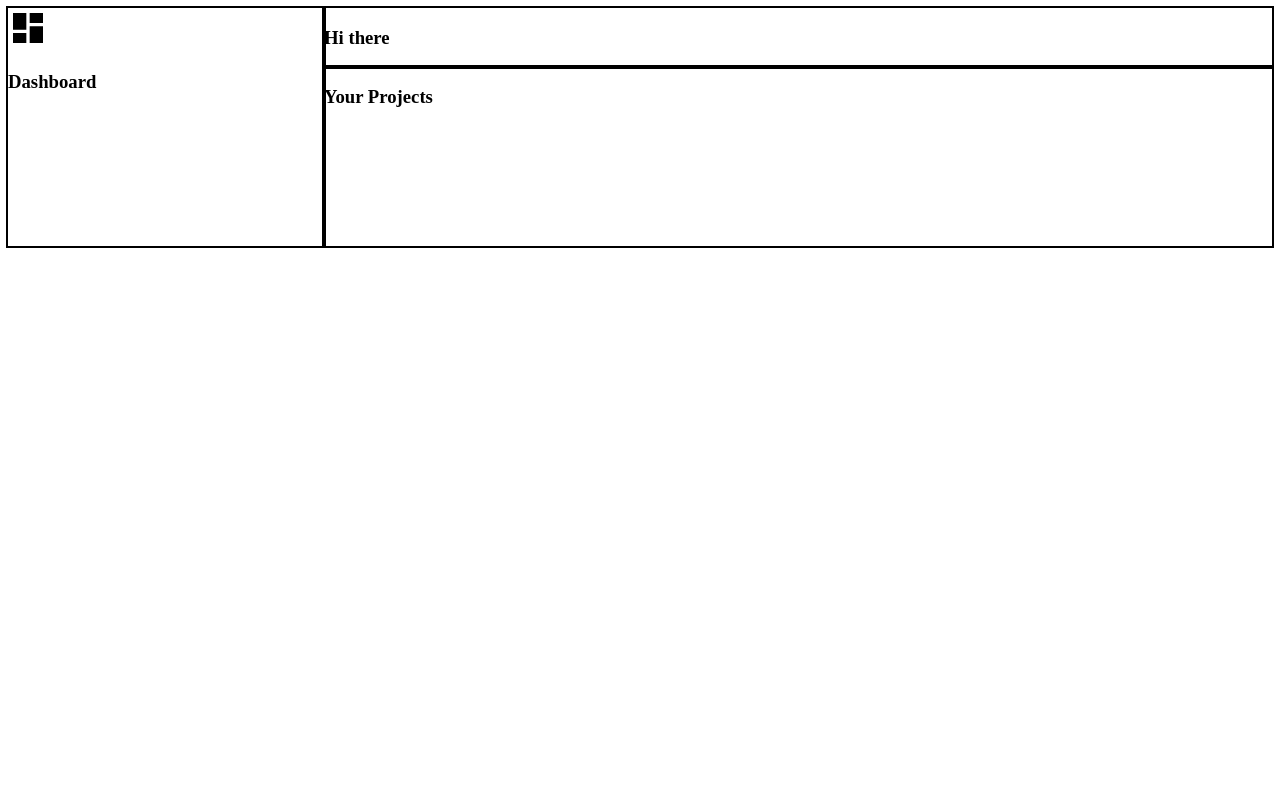
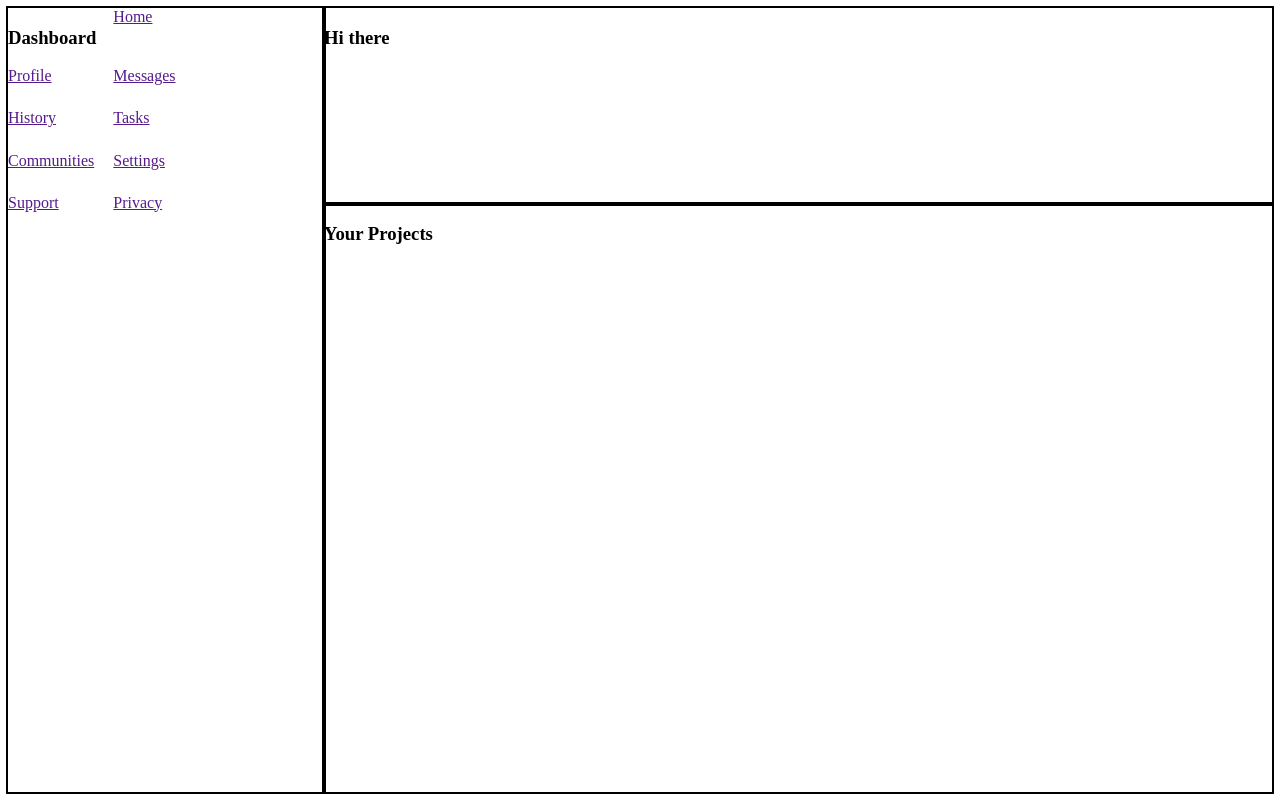
Before and after one commit to Aresxl/admin-dashboard, a plain HTML site: page index.html in a window 1280 px wide. Drawn offline with Linux system fonts and the light colour scheme.

Commit message:
Starting the structure of the sidebar

```diff
--- a/index.html
+++ b/index.html
@@ -15,8 +15,16 @@
 
     <aside>
         <div class="sidebar-container">
-            <img src="/img/dashboard.svg" alt="" width="40px" height="40px">
             <h3>Dashboard</h3>
+            <a href="">Home</a>
+            <a href="">Profile</a>
+            <a href="">Messages</a>
+            <a href="">History</a>
+            <a href="">Tasks</a>
+            <a href="">Communities</a>
+            <a href="">Settings</a>
+            <a href="">Support</a>
+            <a href="">Privacy</a>
         </div>
     </aside>
 
--- a/styles.css
+++ b/styles.css
@@ -6,6 +6,7 @@ body {
     display: grid;
     grid-template-columns: 1fr 3fr;
     grid-template-rows: 1fr 3fr;
+    height: 98vh;
 }
 header, aside, main {
     outline: 2px solid black;
@@ -16,3 +17,9 @@ header {
 aside {
     grid-row: 1 / 3;
 }
+.sidebar-container {
+    display: grid;
+    grid-template-columns: 1fr 2fr;
+    grid-template-rows: repeat(11, 1fr);
+    height: 30em;
+}
```
